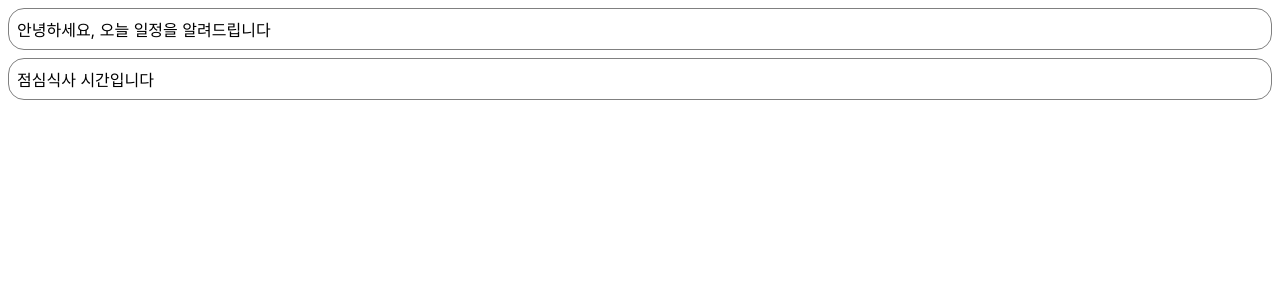
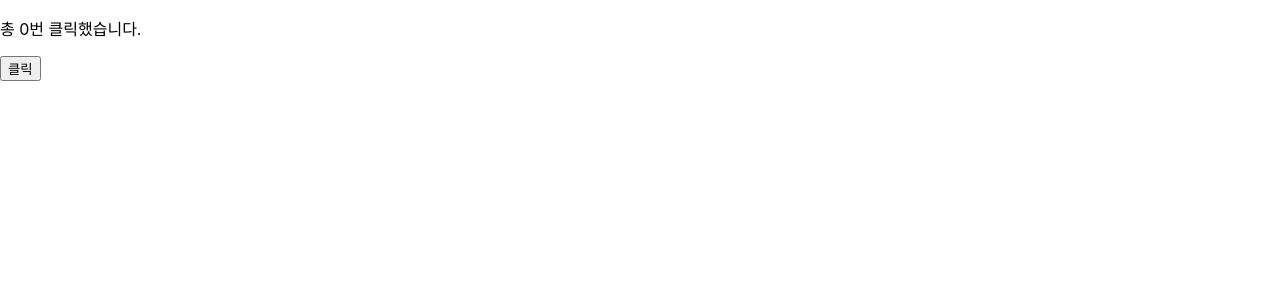
Before and after one commit to Hyoeun01/react-workspace, a React (Create React App) app in the folder my-app/: page / in a window 1280 px wide. Shown: the top 300 px of the page. Built offline with nearby package versions, Linux system fonts and the light colour scheme.

Commit message:
클릭해도 카운트가 안오르는 문제 확인

```diff
--- /dev/null
+++ b/my-app/src/chapter07/Counter.jsx
@@ -0,0 +1,15 @@
+import React from "react";
+
+function Counter(props){
+    var count = 0;
+
+    return (
+        <div>
+            <p>총 {count}번 클릭했습니다.</p>
+            <button onClick={() => count++}>클릭
+            </button>
+        </div>
+    );
+}
+
+export default Counter;
--- a/my-app/src/index.js
+++ b/my-app/src/index.js
@@ -12,6 +12,7 @@
 import CommentList from './chapter05/CommentList';
 import BoardList from './chapter05/BoardList';
 import NotificationList from './chapter06/NotificationList';
+import Counter from './chapter07/Counter';
 
 const root = ReactDOM.createRoot(document.getElementById('root'));
  //setInterval(() => {
@@ -25,7 +26,8 @@
       {/* <PropsEx /> */}
       {/* <CommentList /> */}
       {/* <BoardList /> */}
-      <NotificationList />
+      {/* <NotificationList /> */}
+      <Counter />
     </React.StrictMode>
   );
   //  },1000);
```
